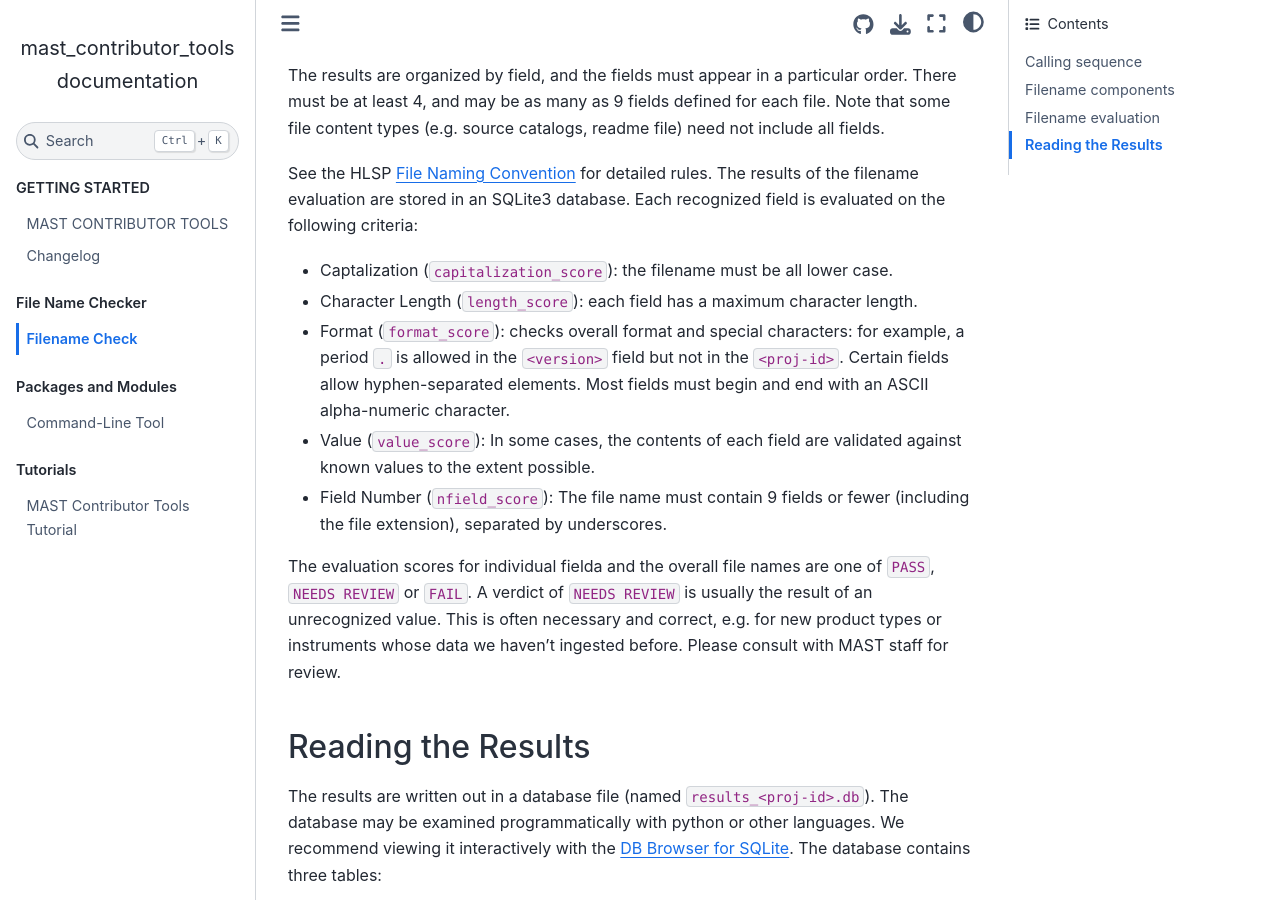
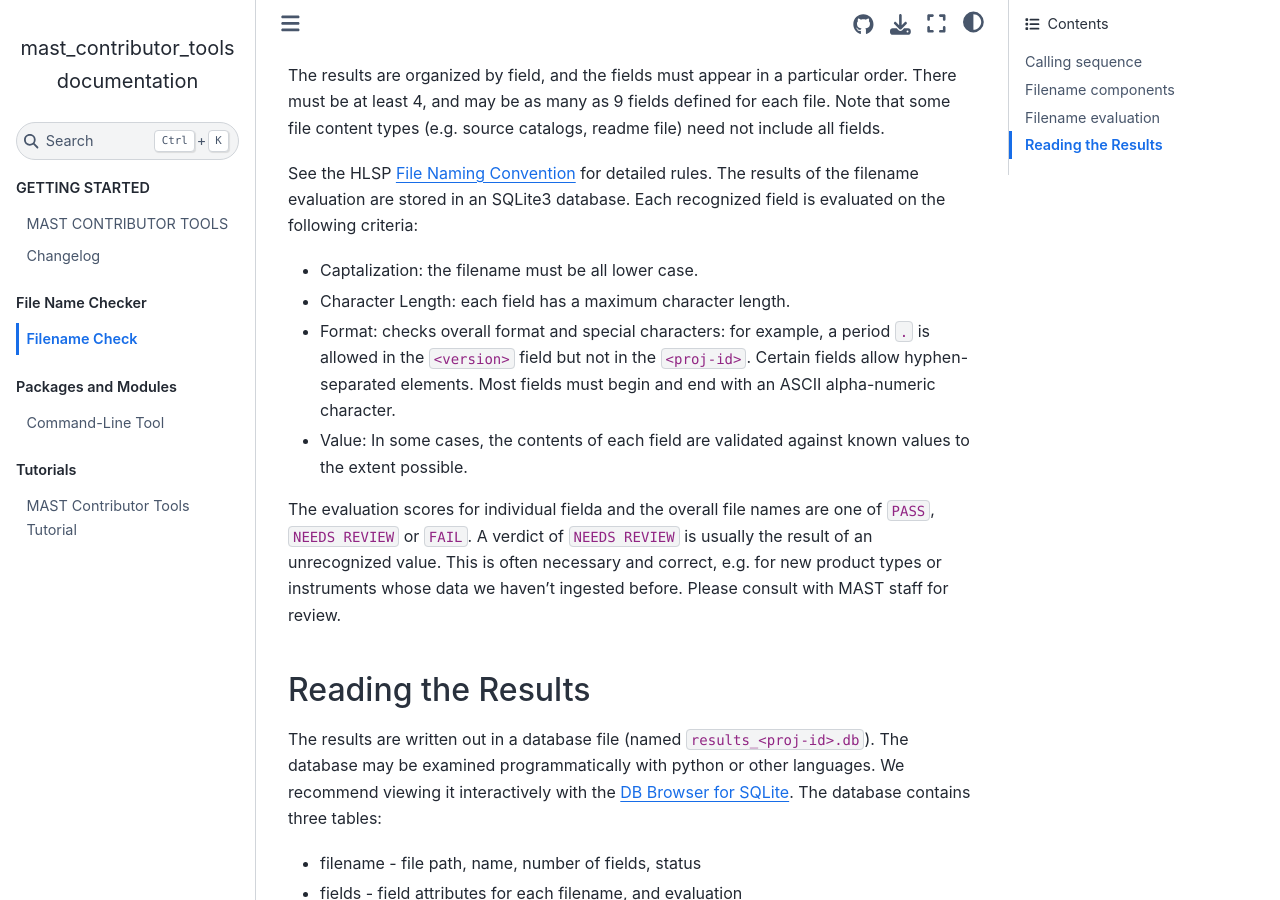
Before and after one commit to spacetelescope/mast_contributor_tools, a Sphinx documentation site: the page built from docs/filename_check_readme.md, in a window 1280 px wide and 900 px high, scrolled down 5710 px. Built offline with Sphinx 7.4.7 and the Sphinx Book theme 1.1.4, drawn with Linux system fonts in a browser that asks for light colours; pages that are not in the unit, such as notebooks, are missing from menus.

Commit message:
updated '/latest/' to '/stable/' for the RTD URL

```diff
--- a/docs/filename_check_readme.md
+++ b/docs/filename_check_readme.md
@@ -26,7 +26,7 @@ The various options for this command are described below:
 | `-v` or `--verbose`     | Enables verbose output for more information                                   | `False`                            |
 | `--help`                | Prints information about this command                                         |                                    |
 
-A step-by-step tutorial for learing how to use the file name checker can be found in the [`TUTORIAL/`](https://mast-contributor-tools.readthedocs.io/en/latest/tutorial_readme.html) folder.
+A step-by-step tutorial for learing how to use the file name checker can be found in the [`TUTORIAL/`](https://mast-contributor-tools.readthedocs.io/en/stable/tutorial_readme.html) folder.
 
 ### Example Usage: Check all files in the current directory
 
@@ -134,11 +134,10 @@ The results are organized by field, and the fields must appear in a particular o
 
 See the HLSP [File Naming Convention](https://outerspace.stsci.edu/display/MASTDOCS/File+Naming+Convention) for detailed rules. The results of the filename evaluation are stored in an SQLite3 database. Each recognized field is evaluated on the following criteria:
 
-- Captalization (`capitalization_score`): the filename must be all lower case.
-- Character Length (`length_score`): each field has a maximum character length.
-- Format (`format_score`): checks overall format and special characters: for example, a period `.` is allowed in the `<version>` field but not in the `<proj-id>`. Certain fields allow hyphen-separated elements. Most fields must begin and end with an ASCII alpha-numeric character.
-- Value (`value_score`): In some cases, the contents of each field are validated against known values to the extent possible.
-- Field Number (`nfield_score`): The file name must contain 9 fields or fewer (including the file extension), separated by underscores.
+- Captalization: the filename must be all lower case.
+- Character Length: each field has a maximum character length.
+- Format: checks overall format and special characters: for example, a period `.` is allowed in the `<version>` field but not in the `<proj-id>`. Certain fields allow hyphen-separated elements. Most fields must begin and end with an ASCII alpha-numeric character.
+- Value: In some cases, the contents of each field are validated against known values to the extent possible.
 
 The evaluation scores for individual fielda and the overall file names are one of `PASS`, `NEEDS REVIEW` or `FAIL`. A verdict of `NEEDS REVIEW` is usually the result of an unrecognized value. This is often necessary and correct, e.g. for new product types or instruments whose data we haven't ingested before. Please consult with MAST staff for review.
 
```
Also changed, not shown: README.md (+2 -2 lines).
